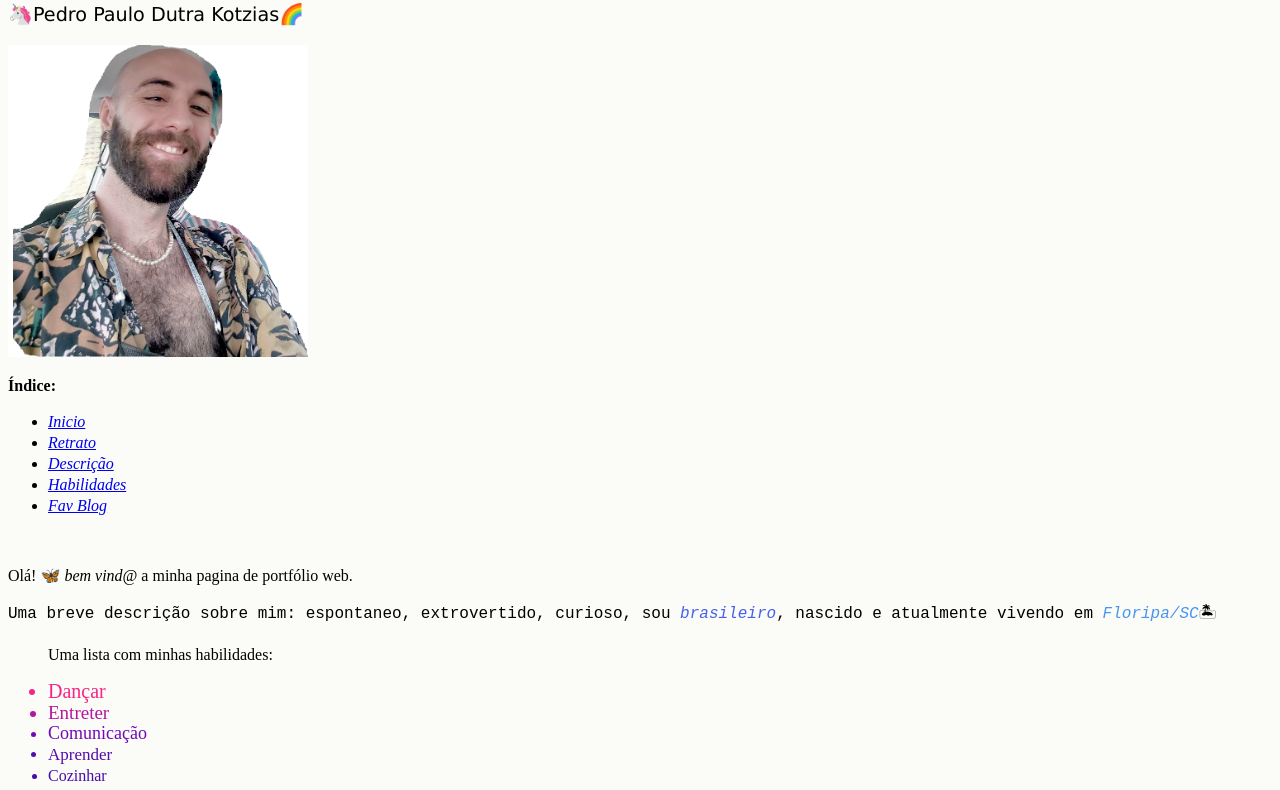
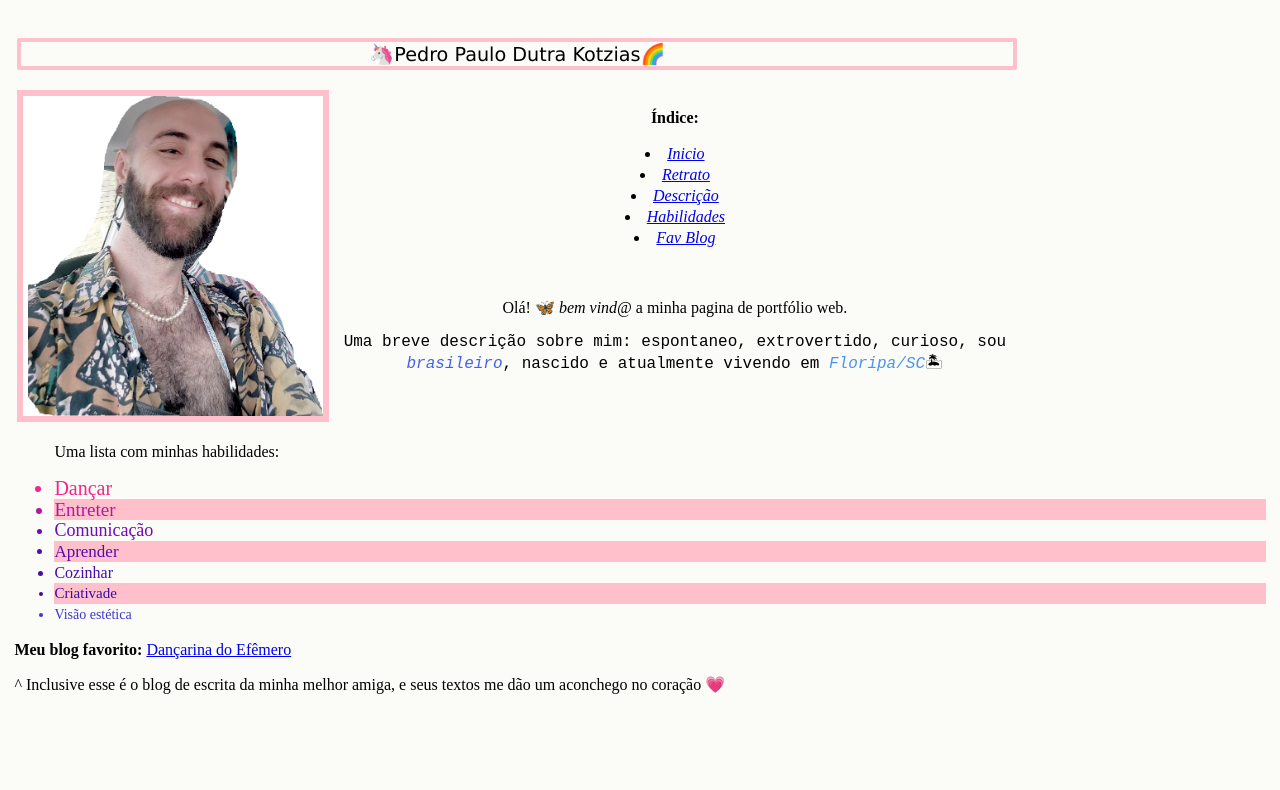
Before and after one commit to pedrokotzias/pedrokotzias.github.io, a plain HTML site: page index.html in a window 1280 px wide. Shown: the part 78-868 px from the top of the page. After the commit the page ends 802 px from the top, so only its background shows below. Drawn offline with Linux system fonts and the light colour scheme.

Commit message:
finalizado, mas poderia estar melhor

```diff
--- a/index.html
+++ b/index.html
@@ -8,8 +8,10 @@
     </head>
     <body>
         <h1 id="start">Portfólio Web</h1>
+        <div class="pres">
         <p id="name"><span style='font-size:20px;'>&#129412;</span>Pedro Paulo Dutra Kotzias<span style='font-size:20px;'>&#x1F308;</span></p>
         <img id="foto" src="profilepiccrop.png" width="300" alt="Sorrindo dentro do carro :)">
+        <div>
         <p><strong>Índice:</strong></p>
         <ul>
             <em>
@@ -23,7 +25,9 @@
         <br>
         <p>Olá! &#x1F98B; <em>bem vind@</em> a minha pagina de portfólio web. </p>
         <p id="des">Uma breve descrição sobre mim: espontaneo, extrovertido, curioso, sou <span id="nacionalidade">brasileiro</span>, nascido e atualmente vivendo em <span id="vivendo">Floripa/SC</span>&#127965;</p>
-        <ul><p id="hab">Uma lista com minhas habilidades:</p>
+        </div>
+        </div>
+        <ul class="hab"><p id="hab">Uma lista com minhas habilidades:</p>
             <li class="l0">Dançar</li>
             <li class="l1">Entreter</li>
             <li class="l2">Comunicação</li>
--- a/style.css
+++ b/style.css
@@ -1,12 +1,36 @@
 #name{
     font-family: Verdana, Geneva, Tahoma, sans-serif;
     font-size: larger;
+    border: 4px solid pink;
+    text-align: center;
+    border-radius: 2px;
+}
+#foto{
+    float: left;
+    height: 320px;
+    padding:6px;
+    background-color: pink;
 }
 #des{
     font-family: 'Courier New', Courier, monospace;
+    height: 70px;
+    top: 10px;
+    right: 10px;
+}
+.press{
+    height: 300px;
+}
+div{
+    width: 1000px;
+    padding: 3px;
+}
+div:nth-child(2){
+    text-align: center;
+    list-style-position: inside;
 }
 body{
     background-color: rgb(251, 251, 248);
+    padding: 0.5%;
 }
 #nacionalidade{
     font-style: italic;
@@ -47,3 +71,6 @@ body{
 ul{
     line-height: 21px;
 }
+ul.hab li:nth-child(odd){
+    background-color: pink;
+}
```
